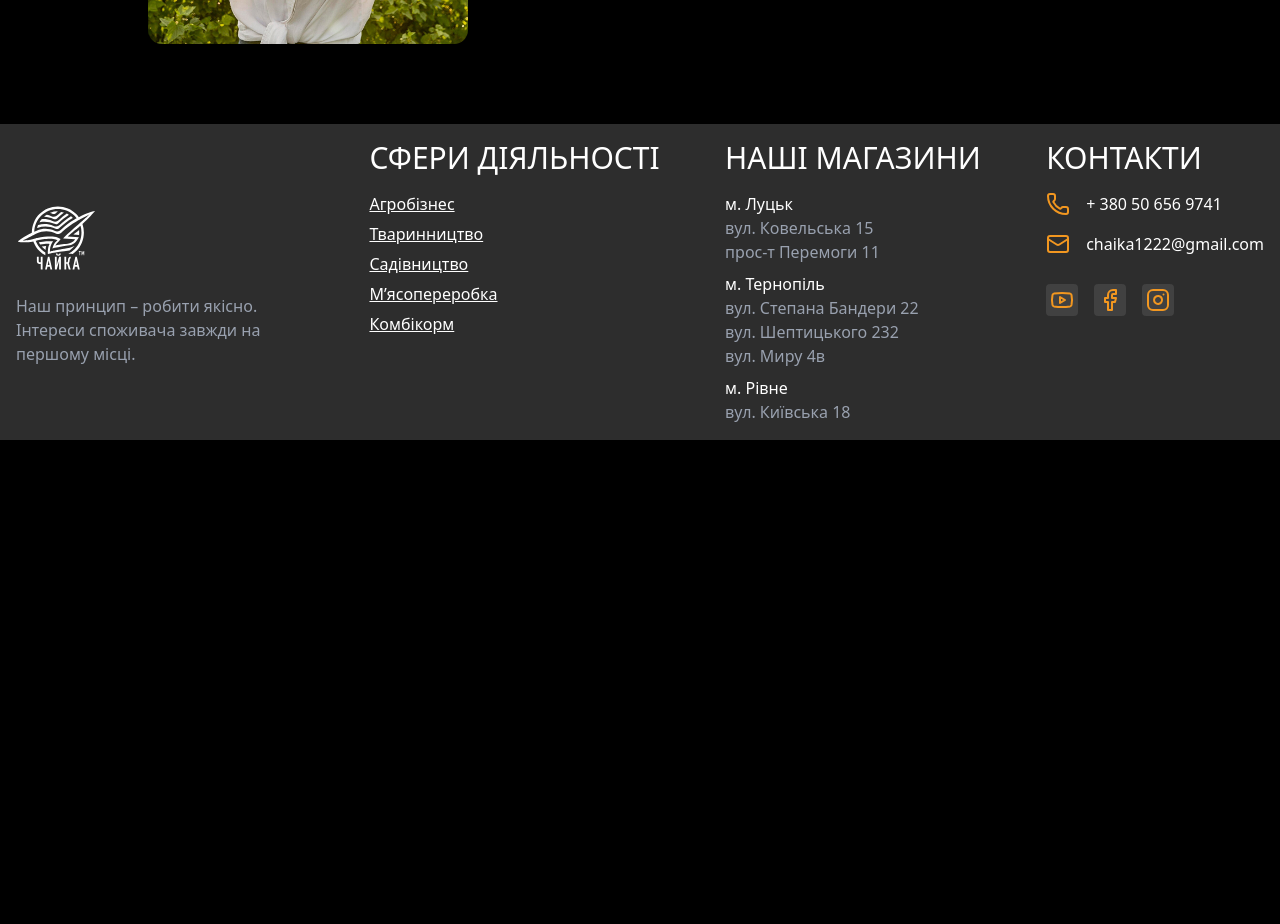
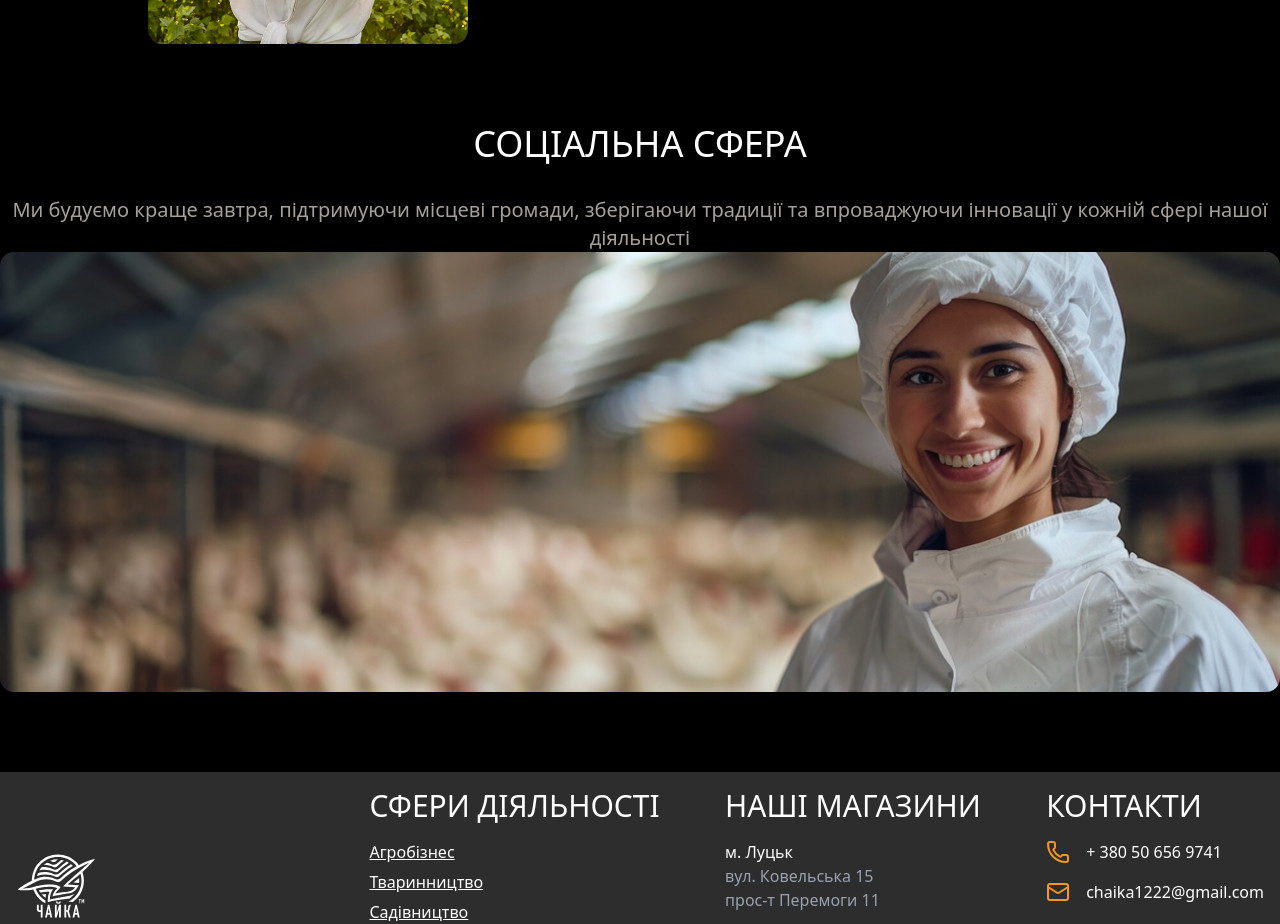
Before and after one commit to ArtemixArt228/chaika, a Next.js app: page /about in a window 1280 px wide. Shown: the part 2840-3764 px from the top of the page. Before the commit the page ends 3280 px from the top, so only its background shows below. Built offline with nearby package versions, Linux system fonts and the light colour scheme.

Commit message:
Add SocialSphereSection component with banner asset and integrate it into the About page

```diff
--- a/src/app/about/page.tsx
+++ b/src/app/about/page.tsx
@@ -4,6 +4,7 @@ import { HeroSection } from "@/app/about/hero-section/hero-section";
 import { OurValuesSection } from "@/app/about/our-values-section/our-values-section";
 import { HistorySection } from "@/app/about/history-section/history-section";
 import { OurTeamSection } from "@/app/about/our-team-section/our-team-section";
+import { SocialSphereSection } from "@/app/about/social-sphere-section/social-sphere-section";
 
 export default function About() {
   return (
@@ -15,6 +16,8 @@ export default function About() {
       <HistorySection />
 
       <OurTeamSection />
+
+      <SocialSphereSection />
     </main>
   );
 }
--- /dev/null
+++ b/src/app/about/social-sphere-section/social-sphere-section.tsx
@@ -0,0 +1,24 @@
+import React from "react";
+import Image from "next/image";
+
+export const SocialSphereSection = () => {
+  return (
+    <section className="container mx-auto mb-20">
+      <h4 className="text-center text-white uppercase text-4xl mb-8">
+        Соціальна сфера
+      </h4>
+      <p className="text-stone-400 text-xl text-center">
+        Ми будуємо краще завтра, підтримуючи місцеві громади, зберігаючи
+        традиції та впроваджуючи інновації у кожній сфері нашої діяльності
+      </p>
+      <div className="relative rounded-xl h-110">
+        <Image
+          src="/about/social-sphere-section/banner.png"
+          alt="Banner"
+          fill
+          className="object-cover rounded-xl"
+        />
+      </div>
+    </section>
+  );
+};
```
Also changed, not shown: public/about/social-sphere-section/banner.png (added).
